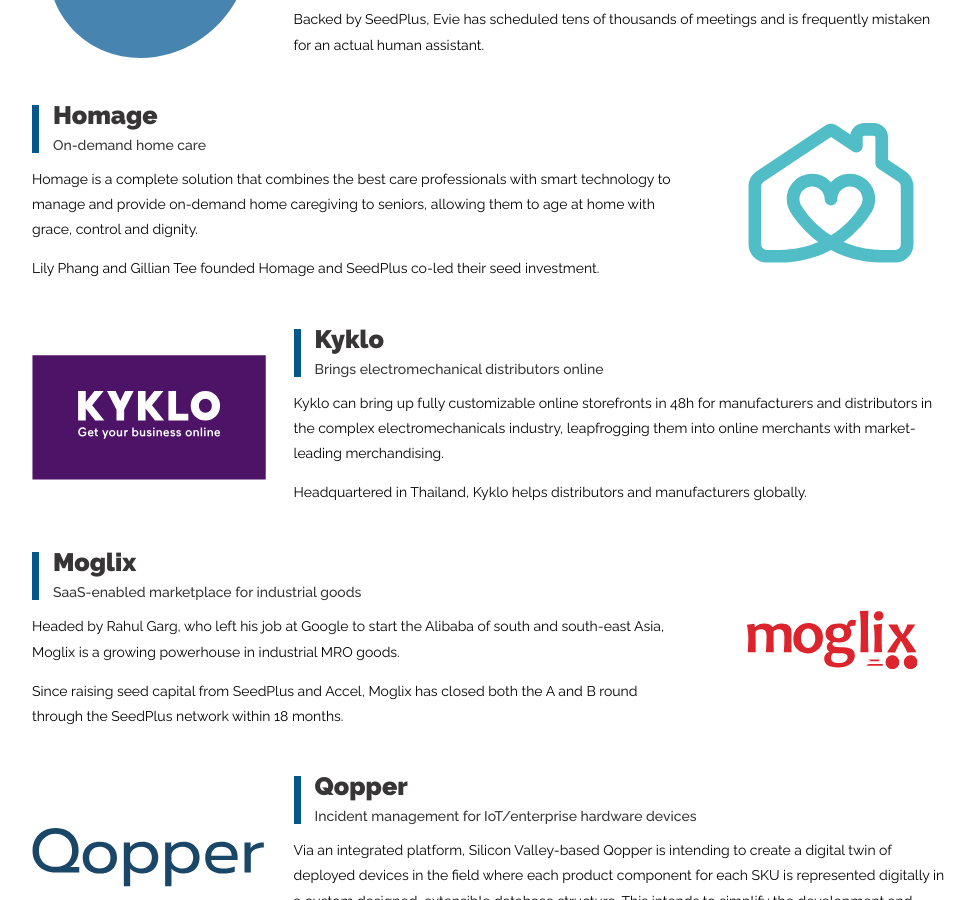
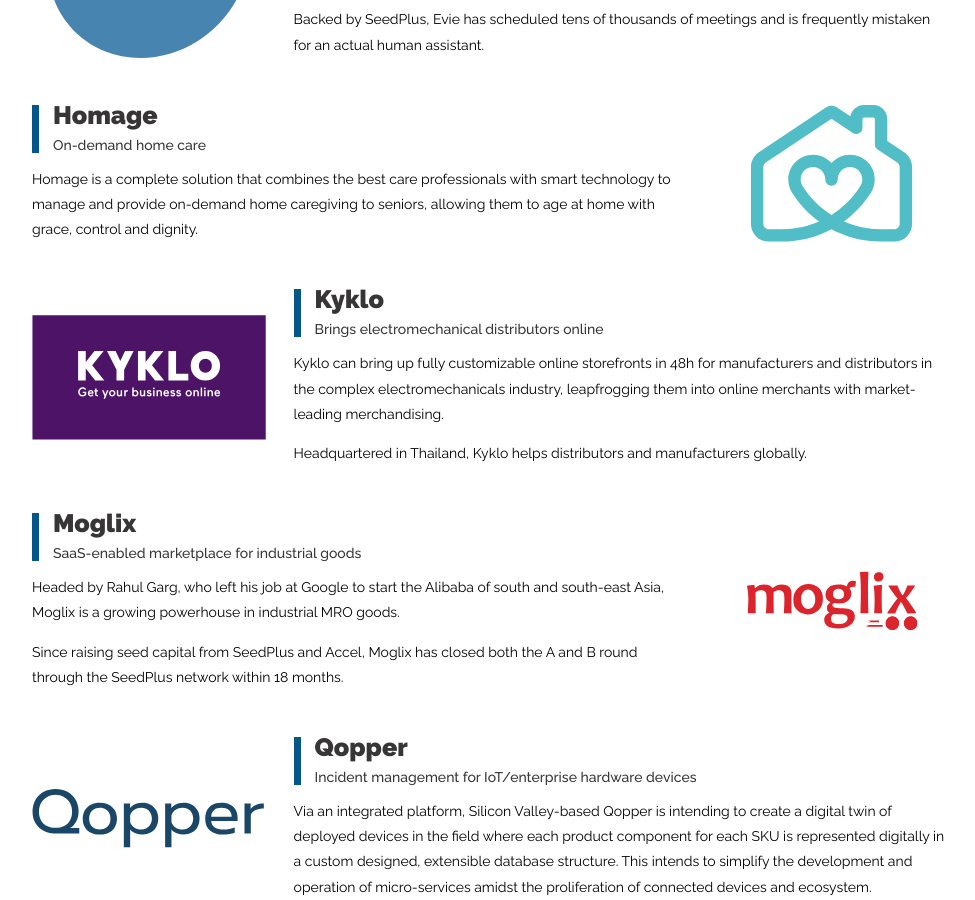
Before and after one commit to SeedPlus/seedplus.github.io, a Jekyll site: the page built from 02_portfolio.html, in a window 1280 px wide and 900 px high, scrolled down 1229 px. Shown: the whole window, without its empty margins (150-1125 px from the left). Built offline with Jekyll 4.4.1, drawn with Linux system fonts in a browser that asks for light colours.

Commit message:
Tweak portfolio wording

```diff
--- a/02_portfolio.html
+++ b/02_portfolio.html
@@ -49,7 +49,6 @@
     <h4>Homage</h4>
     <h5>On-demand home care</h5>
     <p>Homage is a complete solution that combines the best care professionals with smart technology to manage and provide on-demand home caregiving to seniors, allowing them to age at home with grace, control and dignity.</p>
-    <p>Lily Phang and Gillian Tee founded Homage and SeedPlus co-led their seed investment.</p>
   </div>
 </div>
 <div class='info-group'>
```
